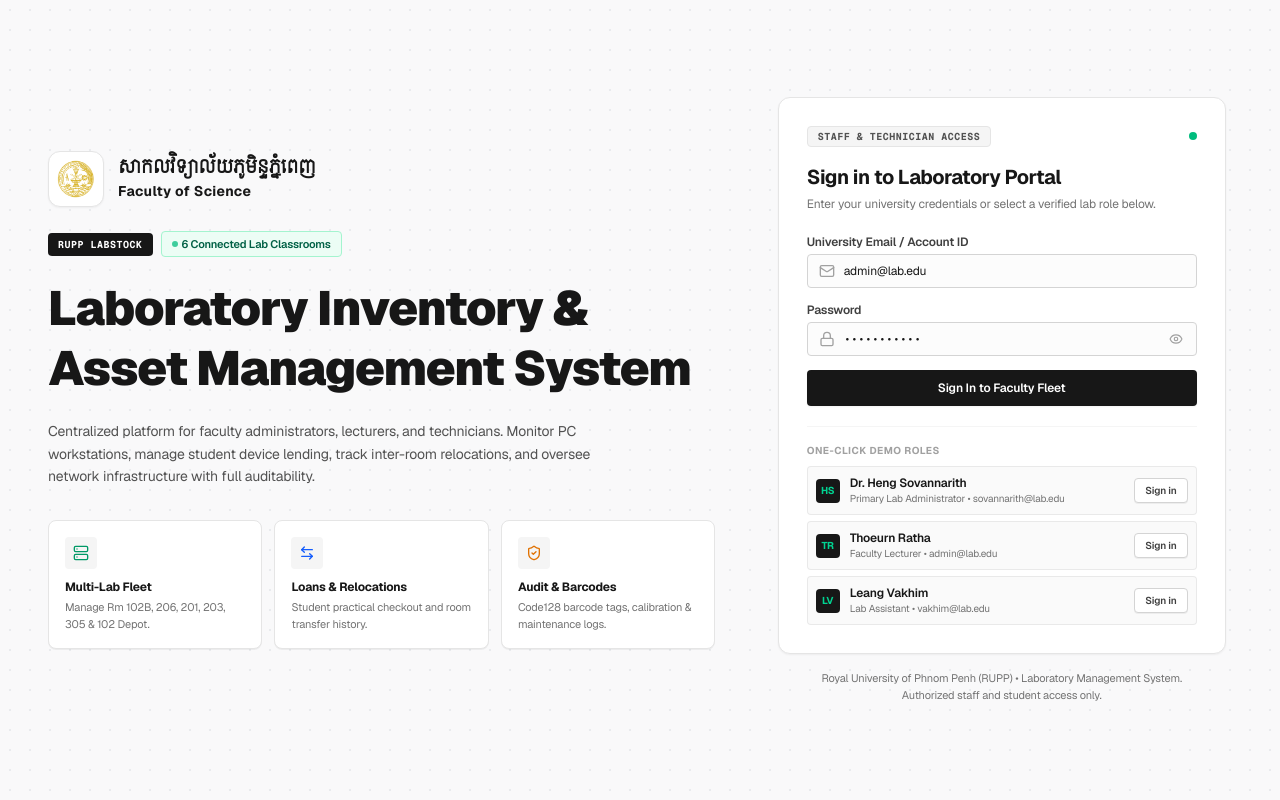
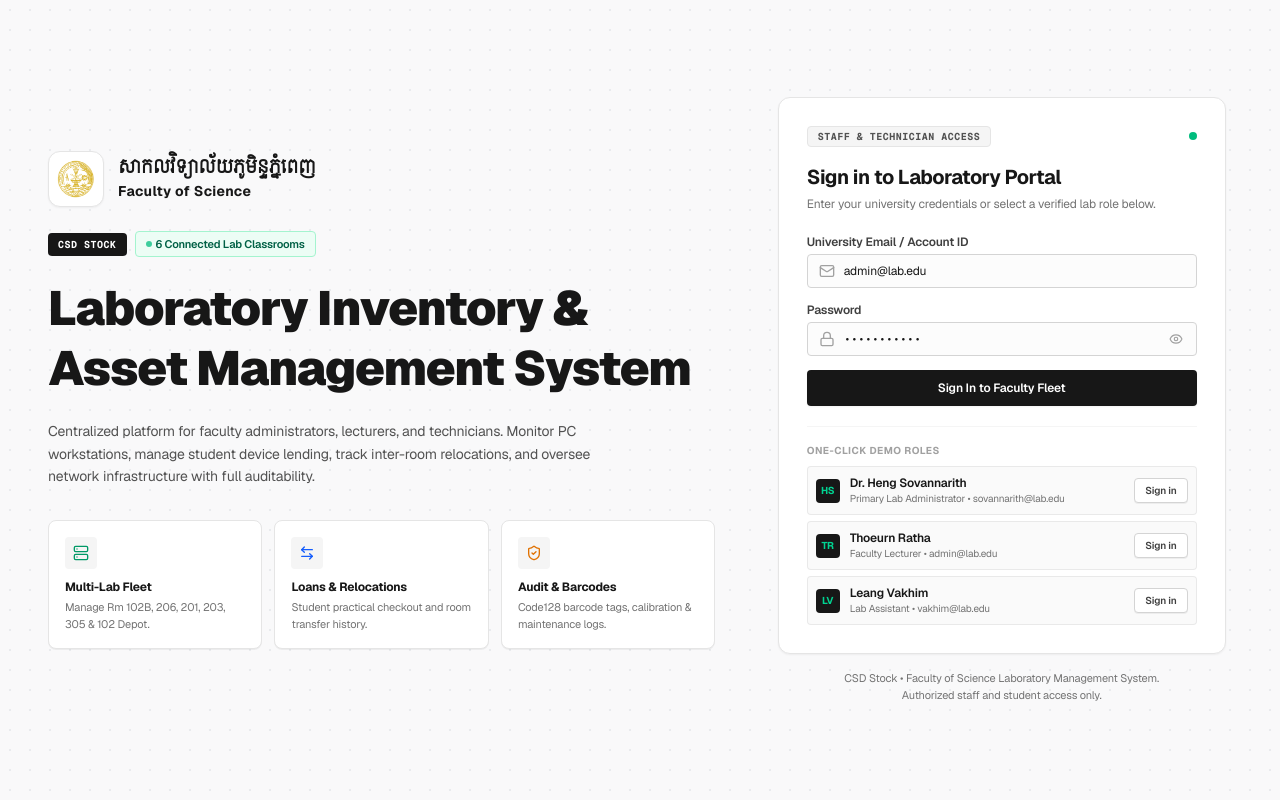
Before and after one commit to Ari-ICU/lab-stock, a Next.js app in the folder client/: page /login in a window 1280 px wide. Built offline with nearby package versions, Linux system fonts and the light colour scheme.

Commit message:
refactor: update branding from RUPP to CSD Stock in login and sidebar components

```diff
--- a/client/src/app/login/page.tsx
+++ b/client/src/app/login/page.tsx
@@ -92,7 +92,7 @@ export default function LoginPage() {
               <div className="w-14 h-14 rounded-xl bg-white border border-neutral-200 p-1.5 shadow-xs shrink-0 flex items-center justify-center">
                 <img
                   src={getAssetPath('/logo.png')}
-                  alt="RUPP University Seal"
+                  alt="CSD Stock Emblem"
                   className="w-full h-full object-contain"
                   onError={(e) => {
                     const img = e.currentTarget;
@@ -118,7 +118,7 @@ export default function LoginPage() {
             {/* Department Tag Pill */}
             <div className="flex items-center gap-2">
               <span className="inline-flex items-center gap-1.5 px-2.5 py-1 rounded bg-neutral-900 text-[10px] font-bold text-white uppercase tracking-wider font-mono">
-                RUPP LABSTOCK
+                CSD STOCK
               </span>
               <span className="inline-flex items-center gap-1 px-2.5 py-1 rounded bg-emerald-50 text-[11px] font-semibold text-emerald-800 border border-emerald-200">
                 <span className="w-1.5 h-1.5 rounded-full bg-emerald-500 animate-pulse" />
@@ -329,7 +329,7 @@ export default function LoginPage() {
 
             {/* University Institutional Notice */}
             <div className="text-[11px] text-neutral-500 text-center px-4 leading-normal">
-              Royal University of Phnom Penh (RUPP) • Laboratory Management System.
+              CSD Stock • Faculty of Science Laboratory Management System.
               <br />
               Authorized staff and student access only.
             </div>
--- a/client/src/components/Sidebar.tsx
+++ b/client/src/components/Sidebar.tsx
@@ -81,7 +81,7 @@ export function Sidebar() {
             <div className="w-10 h-10 rounded-md bg-neutral-50 border border-neutral-200 flex items-center justify-center p-1 shrink-0">
               <img
                 src={getAssetPath('/logo.png')}
-                alt="RUPP University Seal"
+                alt="CSD Stock Emblem"
                 className="w-full h-full object-contain"
                 onError={(e) => {
                   const img = e.currentTarget;
@@ -96,7 +96,7 @@ export function Sidebar() {
             </div>
             <div className="min-w-0">
               <div className="font-bold text-sm tracking-tight text-neutral-900 leading-none truncate font-khmer">
-                RUPP LabStock
+                CSD Stock
               </div>
               <span className="text-[11px] text-neutral-500 font-medium truncate block">
                 Faculty Laboratories
```
